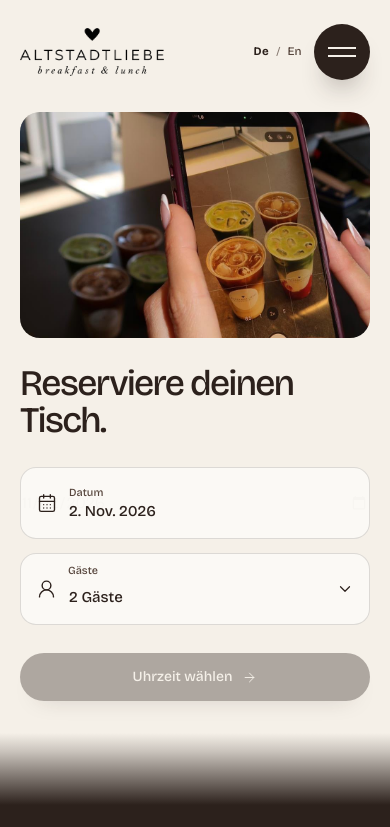
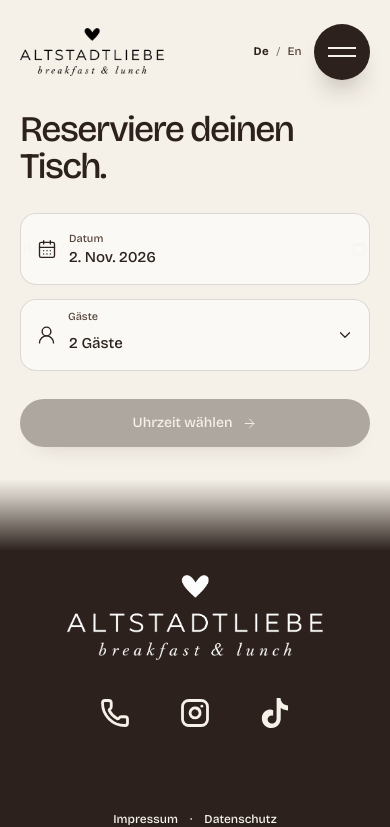
Before and after one commit to veokleo-create07/coffee.luebeck.web, a Next.js app: page /reservation in a window 390 px wide. Shown: the top 827 px of the page. Built offline with nearby package versions, Linux system fonts and the light colour scheme.

Commit message:
Remove reservation image on smaller screens

```diff
--- a/components/reservation-page.tsx
+++ b/components/reservation-page.tsx
@@ -258,14 +258,9 @@ export function ReservationPage({ locale, dictionary }: ReservationPageProps) {
 
           <section className="min-w-0">
             {reservationStatus ? (
-              <div className="relative mb-8 aspect-[16/9] overflow-hidden rounded-[1.15rem] bg-espresso/10 lg:hidden">
-                <Image src="/booking-cups.jpeg" alt="" fill sizes="calc(100vw - 2.5rem)" className="object-cover object-[62%_center]" />
-              </div>
+              null
             ) : (
               <>
-                <div className="relative mb-7 aspect-[1.55] overflow-hidden rounded-[1.25rem] bg-espresso/10 lg:hidden">
-                  <Image src="/booking-cups.jpeg" alt={dictionary.reservation.imageAlt} fill sizes="(max-width: 1023px) 100vw, 1px" className="object-cover object-[62%_center]" priority />
-                </div>
                 <header>
                   <h1 className="editorial-heading text-[clamp(2.25rem,5.1vw,3.65rem)] font-medium leading-[1.02] tracking-[-0.045em] text-espresso">{copy.title}</h1>
                 </header>
```
